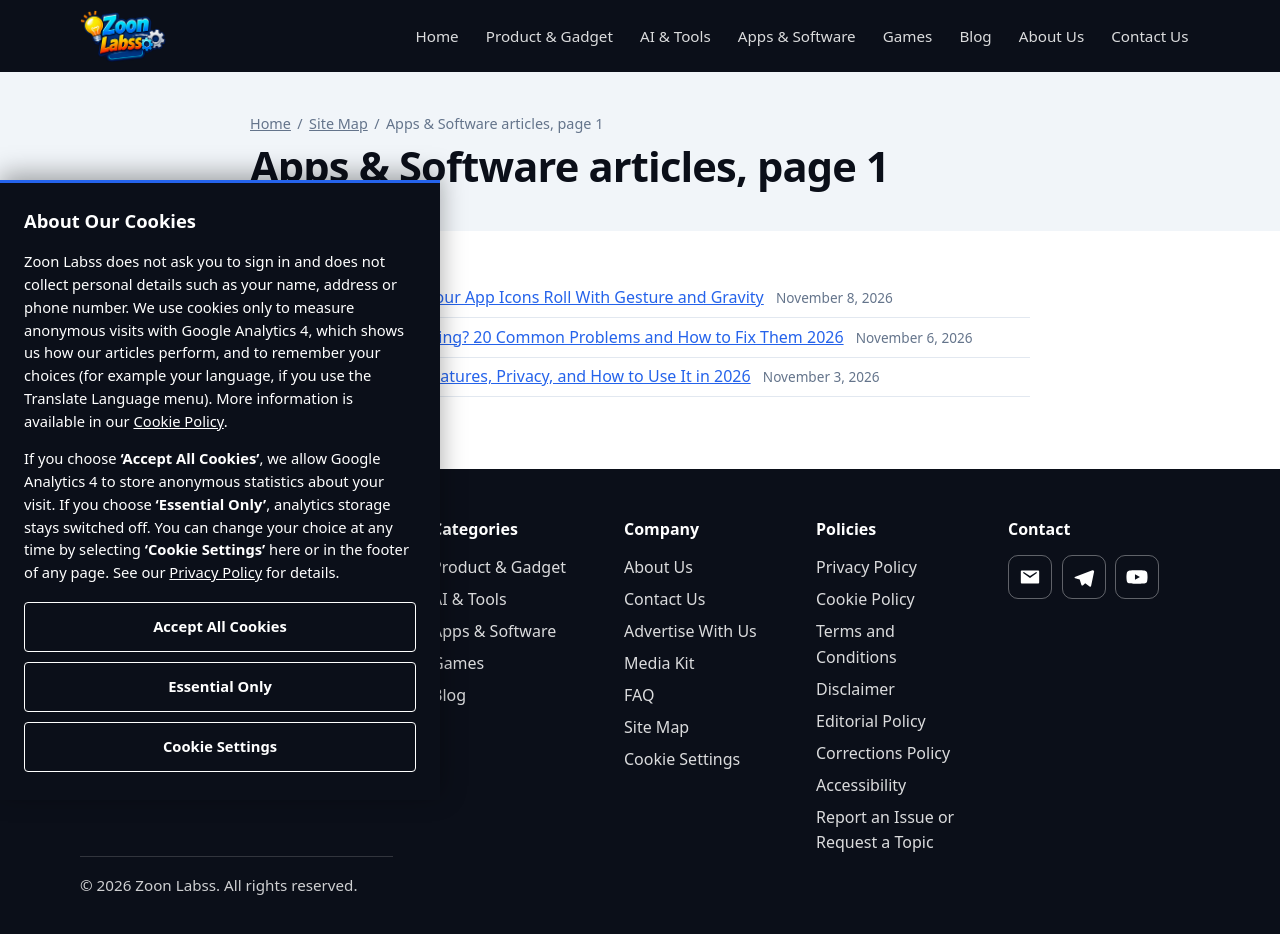
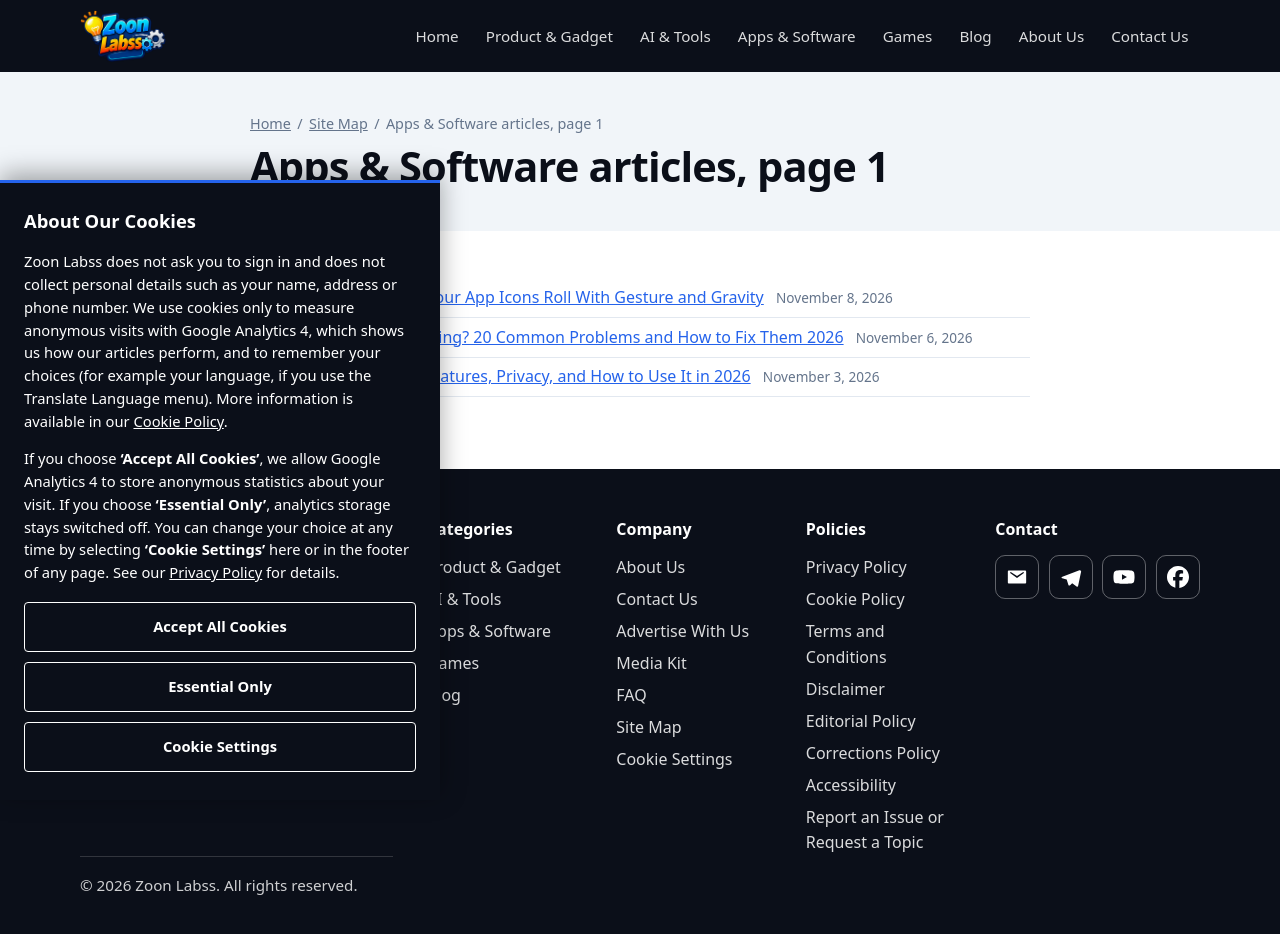
Before and after one commit to omorbhai16/zoonlabss, a plain HTML site: page archive/app_software-1.html in a window 1280 px wide. Drawn offline with Linux system fonts and the light colour scheme.

Commit message:
Add Facebook link to app_software-1.html

```diff
--- a/archive/app_software-1.html
+++ b/archive/app_software-1.html
@@ -206,6 +206,9 @@
         <a href="https://youtube.com/@zoonlabss?si=pr5MuLVcIYLgznW1" target="_blank" rel="noopener noreferrer" aria-label="Zoon Labss on YouTube (opens in a new tab)">
           <svg viewBox="0 0 24 24" aria-hidden="true" focusable="false"><path d="M23 7.2a3 3 0 0 0-2.1-2.1C19 4.6 12 4.6 12 4.6s-7 0-8.9.5A3 3 0 0 0 1 7.2C.5 9.1.5 12 .5 12s0 2.9.5 4.8a3 3 0 0 0 2.1 2.1c1.9.5 8.9.5 8.9.5s7 0 8.9-.5a3 3 0 0 0 2.1-2.1c.5-1.9.5-4.8.5-4.8s0-2.9-.5-4.8zM9.8 15.1V8.9l5.4 3.1z"/></svg>
         </a>
+        <a href="https://www.facebook.com/zoonlabss" target="_blank" rel="noopener noreferrer" aria-label="Zoon Labss on Facebook (opens in a new tab)">
+          <svg viewBox="0 0 24 24" aria-hidden="true" focusable="false"><path d="M9.101 23.691v-7.98H6.627v-3.667h2.474v-1.58c0-4.085 1.848-5.978 5.858-5.978.401 0 .955.042 1.468.103a8.68 8.68 0 0 1 1.141.195v3.325a8.623 8.623 0 0 0-.653-.036 26.805 26.805 0 0 0-.733-.009c-.707 0-1.259.096-1.675.309a1.686 1.686 0 0 0-.679.622c-.258.42-.374.995-.374 1.752v1.297h3.919l-.386 2.103-.287 1.564h-3.246v8.245C19.396 23.238 24 18.179 24 12.044c0-6.627-5.373-12-12-12s-12 5.373-12 12c0 5.628 3.874 10.35 9.101 11.647Z"/></svg>
+        </a>
       </div>
     </div>
   </div>
```
